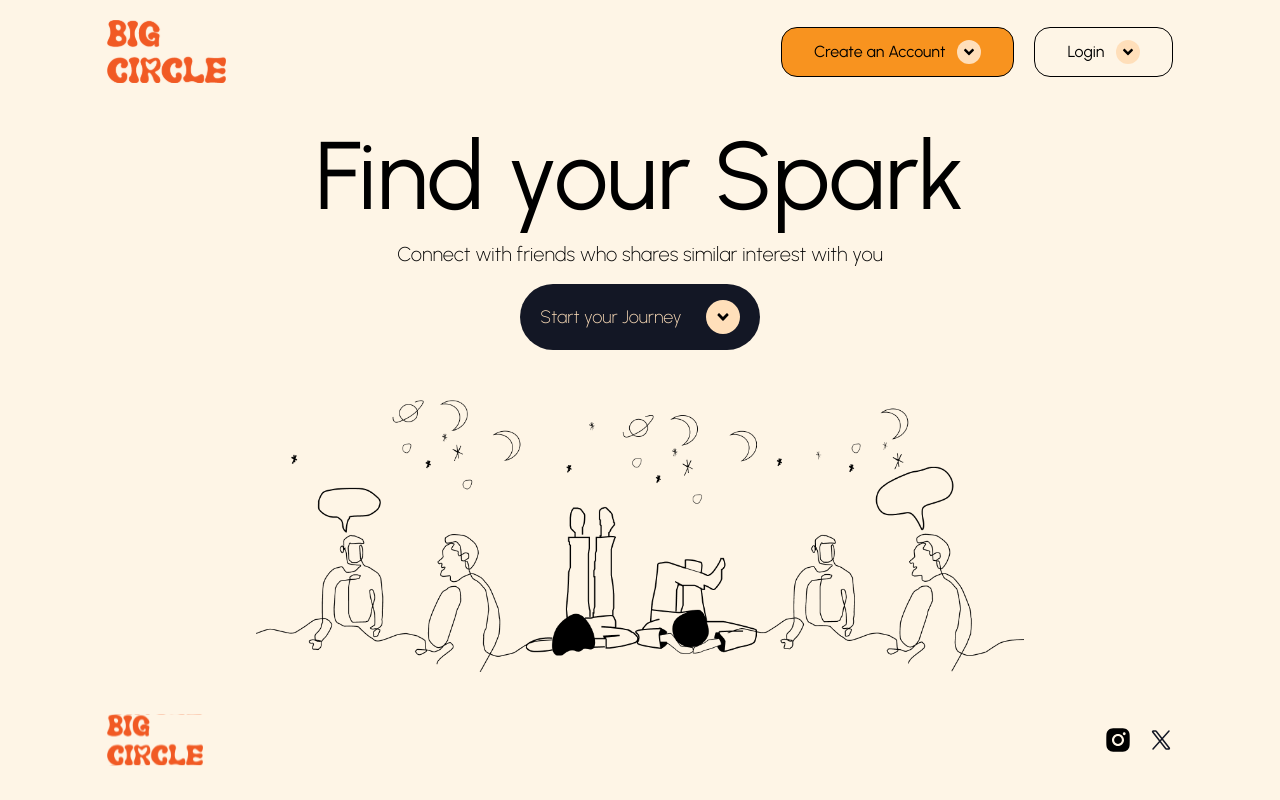
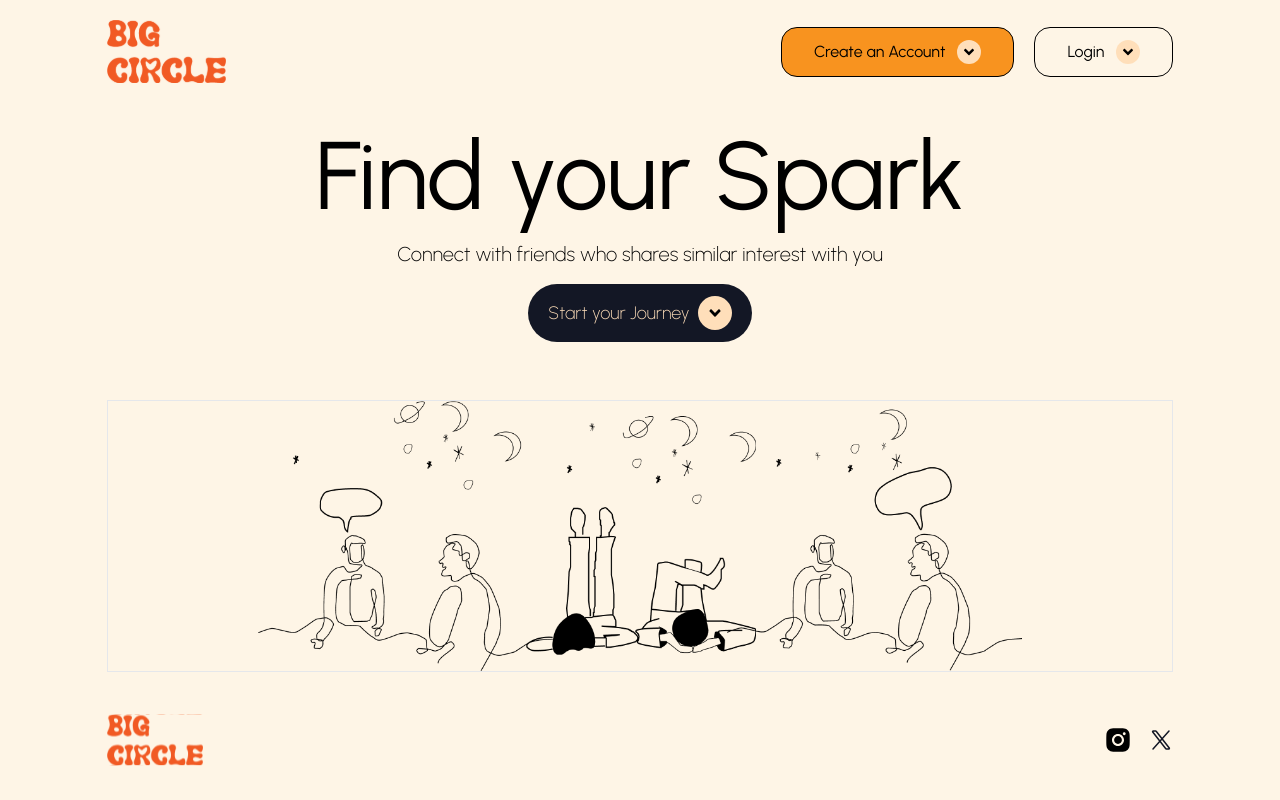
Before and after one commit to Phickayor/HeartSync, a Next.js app in the folder client/: page / in a window 1280 px wide. Built offline with nearby package versions, Linux system fonts and the light colour scheme.

Commit message:
navbar fix

```diff
--- a/client/components/Header.jsx
+++ b/client/components/Header.jsx
@@ -29,7 +29,7 @@ function Header() {
           </div>
         </Link>
       </div>
-      <svg
+      {/* <svg
         className="md:hidden cursor-pointer self-center"
         width="30"
         height="30"
@@ -47,7 +47,7 @@ function Header() {
           d="M27.5 15C27.5 21.9037 21.9037 27.5 15 27.5C8.09625 27.5 2.5 21.9037 2.5 15C2.5 8.09625 8.09625 2.5 15 2.5C21.9037 2.5 27.5 8.09625 27.5 15ZM25 15C25 17.6522 23.9464 20.1957 22.0711 22.0711C20.1957 23.9464 17.6522 25 15 25C12.3478 25 9.8043 23.9464 7.92893 22.0711C6.05357 20.1957 5 17.6522 5 15C5 12.3478 6.05357 9.8043 7.92893 7.92893C9.8043 6.05357 12.3478 5 15 5C17.6522 5 20.1957 6.05357 22.0711 7.92893C23.9464 9.8043 25 12.3478 25 15Z"
           fill="#131725"
         />
-      </svg>
+      </svg> */}
     </div>
   );
 }
--- a/client/components/Hero.jsx
+++ b/client/components/Hero.jsx
@@ -14,9 +14,9 @@ function Hero() {
 
         <Link
           href="/auth"
-          className="mx-auto group w-fit rounded-full bg-[#131725] text-[#FFDFBA] md:px-5 p-3 md:py-4 flex gap-6 justify-center"
+          className="mx-auto group w-fit rounded-full bg-[#131725] text-[#FFDFBA] md:px-5 p-3 flex gap-2 justify-center"
         >
-          <span className="self-center md:text-lg font-extralight">
+          <span className="self-center md:text-lg font-extralight text-center">
             Start your Journey
           </span>
           <div className="bg-[#FFDFBA] self-center rounded-full p-1 md:p-2">
@@ -24,7 +24,7 @@ function Hero() {
           </div>
         </Link>
       </div>
-      <div className="md:block hidden w-full lg:h-1/2">
+      <div className="md:block hidden w-full lg:h-1/2 border">
         <img
           src="/images/lp-desktop.png"
           alt=""
```
